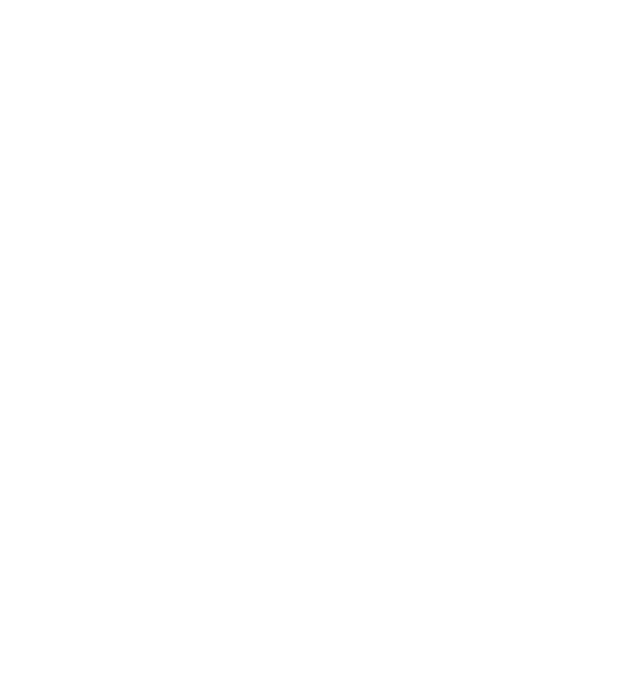
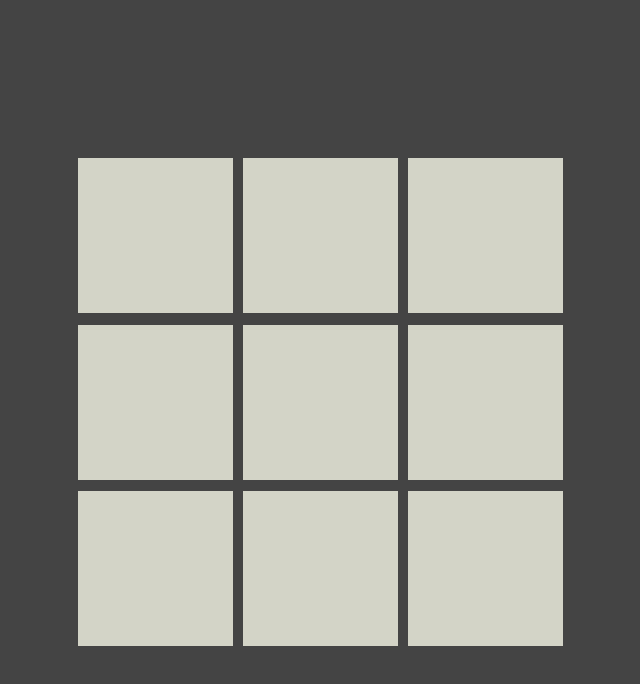
Before and after one commit to Abhash157/TicTacToe, a plain HTML site: page client/index.html in a window 1280 px wide. Shown: the whole page, without its empty margins (312-952 px from the left). Drawn offline with Linux system fonts and the light colour scheme.

Commit message:
playground setup complete

```diff
--- a/client/index.html
+++ b/client/index.html
@@ -1,13 +1,23 @@
 <!DOCTYPE html>
 <html lang="en">
-<head>
-    <meta charset="UTF-8">
-    <meta name="viewport" content="width=device-width, initial-scale=1.0">
+  <head>
+    <meta charset="UTF-8" />
+    <meta name="viewport" content="width=device-width, initial-scale=1.0" />
     <title>Tic Tac Toe</title>
-    <link rel="stylesheet" href="style.css">
-</head>
-<body>
-    <div></div>
+    <link rel="stylesheet" href="style.css" />
+  </head>
+  <body>
+    <div class="container">
+      <div class="box"></div>
+      <div class="box"></div>
+      <div class="box"></div>
+      <div class="box"></div>
+      <div class="box"></div>
+      <div class="box"></div>
+      <div class="box"></div>
+      <div class="box"></div>
+      <div class="box"></div>
+    </div>
     <script src="script.js"></script>
-</body>
+  </body>
 </html>
--- a/client/style.css
+++ b/client/style.css
@@ -0,0 +1,20 @@
+body {
+  background: #444;
+  height: 100vh;
+  display: flex;
+  justify-content: center;
+  align-items: center;
+}
+
+.container {
+  display: grid;
+  height: 500px;
+  width: 500px;
+  grid-template-columns: 33% 33% 33%;
+  margin: auto;
+}
+.box {
+  height: 155px;
+  width: 155px;
+  background: #d3d4c7;
+}
```
Also changed, not shown: app.js (+15 -0 lines), 1 other file.
